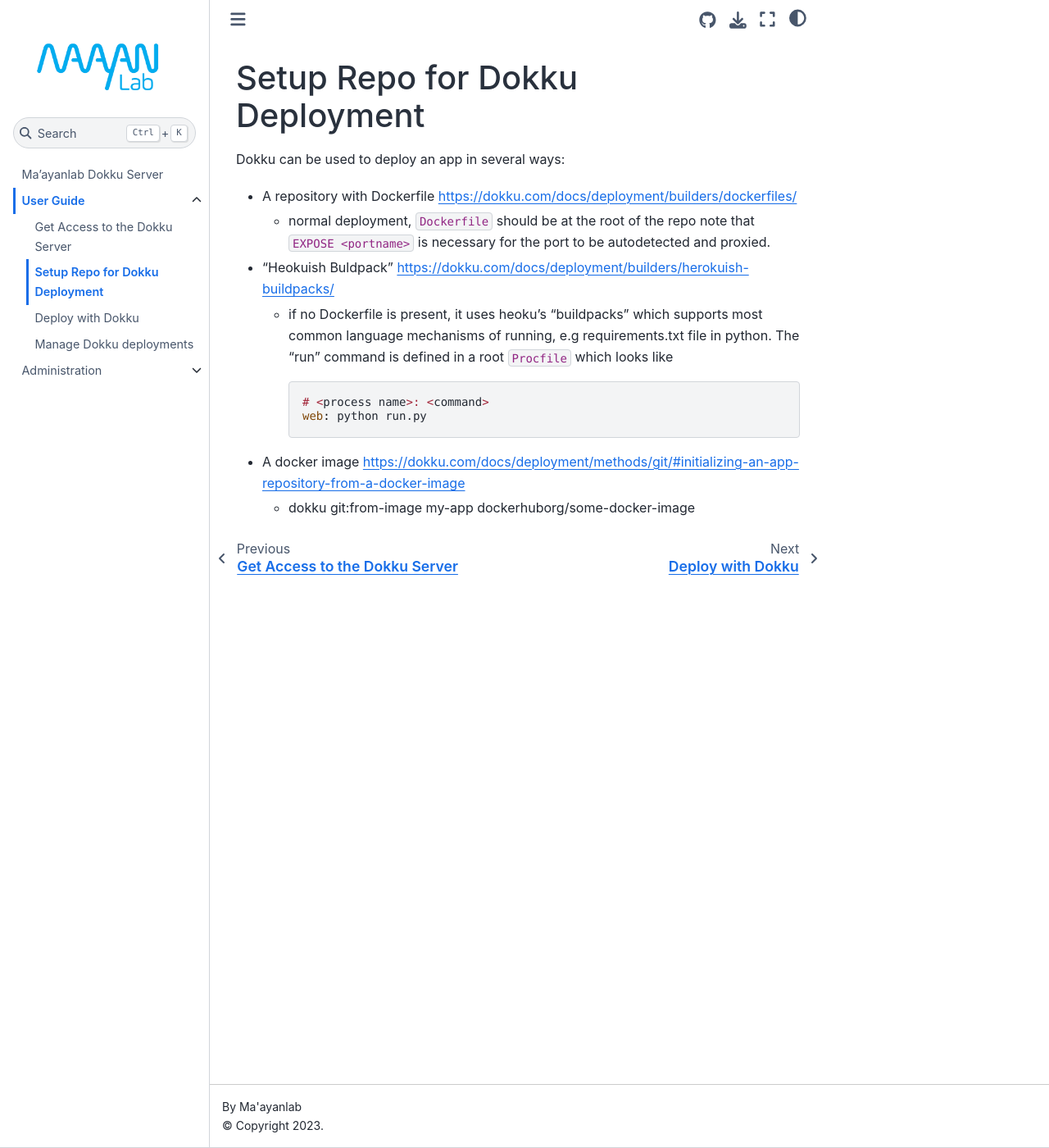
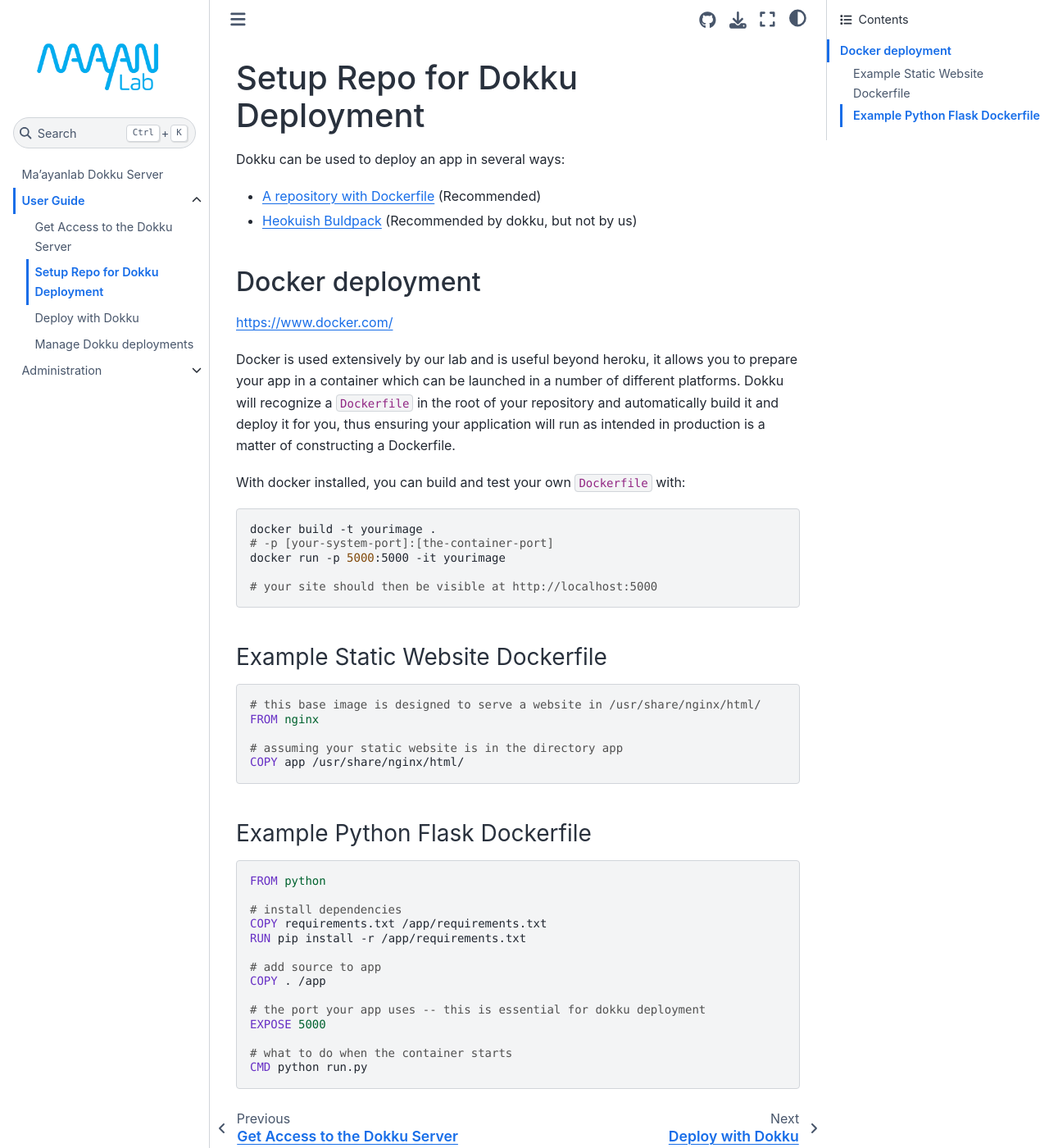
Before and after one commit to MaayanLab/dokku, a Jupyter Book: the page built from user/20-setup.md, in a window 1280 px wide and 1400 px high. Shown: the whole window at 82% size. Built offline with Jupyter Book 1.0.4 settings and Sphinx 7.4.7 and the Sphinx Book theme 1.1.4, drawn with Linux system fonts in a browser that asks for light colours.

Commit message:
Elaborate on docker in docs

````diff
--- a/user/20-setup.md
+++ b/user/20-setup.md
@@ -1,16 +1,49 @@
 # Setup Repo for Dokku Deployment
 
 Dokku can be used to deploy an app in several ways:
-- A repository with Dockerfile https://dokku.com/docs/deployment/builders/dockerfiles/
-  - normal deployment, `Dockerfile` should be at the root of the repo
-    note that `EXPOSE <portname>` is necessary for the port to be autodetected and proxied.
-- "Heokuish Buldpack" https://dokku.com/docs/deployment/builders/herokuish-buildpacks/
-  - if no Dockerfile is present, it uses heoku's "buildpacks" which supports most common language mechanisms
-    of running, e.g requirements.txt file in python.
-    The "run" command is defined in a root `Procfile` which looks like
-    ```Procfile
-    # <process name>: <command>
-    web: python run.py
-    ```
-- A docker image https://dokku.com/docs/deployment/methods/git/#initializing-an-app-repository-from-a-docker-image
-  - dokku git:from-image my-app dockerhuborg/some-docker-image
+- [A repository with Dockerfile](https://dokku.com/docs/deployment/builders/dockerfiles/) (Recommended)
+- [Heokuish Buldpack](https://dokku.com/docs/deployment/builders/herokuish-buildpacks/) (Recommended by dokku, but not by us)
+
+## Docker deployment
+
+<https://www.docker.com/>
+
+Docker is used extensively by our lab and is useful beyond heroku, it allows you to prepare your app in a container which can be launched in a number of different platforms. Dokku will recognize a `Dockerfile` in the root of your repository and automatically build it and deploy it for you, thus ensuring your application will run as intended in production is a matter of constructing a Dockerfile.
+
+With docker installed, you can build and test your own `Dockerfile` with:
+```bash
+docker build -t yourimage .
+# -p [your-system-port]:[the-container-port]
+docker run -p 5000:5000 -it yourimage
+
+# your site should then be visible at http://localhost:5000
+```
+
+### Example Static Website Dockerfile
+
+```Dockerfile
+# this base image is designed to serve a website in /usr/share/nginx/html/
+FROM nginx
+
+# assuming your static website is in the directory app
+COPY app /usr/share/nginx/html/
+```
+
+### Example Python Flask Dockerfile
+
+```Dockerfile
+FROM python
+
+# install dependencies
+COPY requirements.txt /app/requirements.txt
+RUN pip install -r /app/requirements.txt
+
+# add source to app
+COPY . /app
+
+# the port your app uses -- this is essential for dokku deployment
+EXPOSE 5000
+
+# what to do when the container starts
+CMD python run.py
+```
````
Also changed, not shown: user/30-deploy.md (+10 -0 lines).
